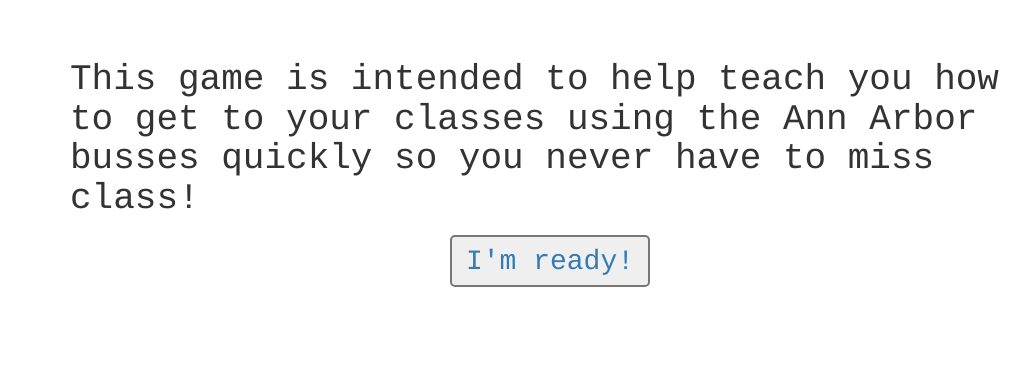
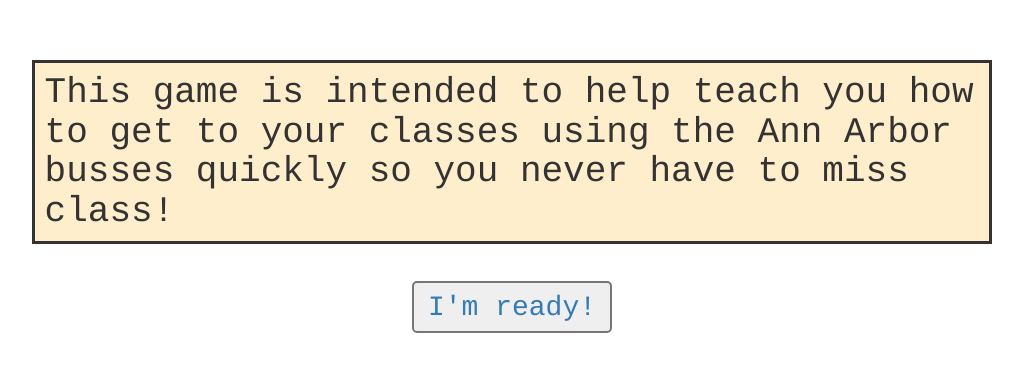
Before and after one commit to Kwing95/whump, a React (Create React App) app in the folder prototype/: page /About in a window 1280 px wide. Shown: the part 160-532 px from the top of the page, without its empty margins (122-1152 px from the left). Built offline with nearby package versions, Linux system fonts and the light colour scheme.

Commit message:
Some minor changes affecting About to make it seem more like a tutorial

```diff
--- a/prototype/src/index.css
+++ b/prototype/src/index.css
@@ -30,12 +30,17 @@
   font-family:        Courier;
   min-width:          500px;
   width:              75vw;
-  margin-left:        -35vw;
+  margin-left:        -38vw;
   margin-top:         -200px;
 }
 
 .about-text{
+  background-color:   #ffeecc;
   text-align:         left;
+  padding:            10px;
+  margin-bottom:      30px;
+  border-style:       solid;
+  border-width:       medium;
 }
 
 .homeButton{
```
